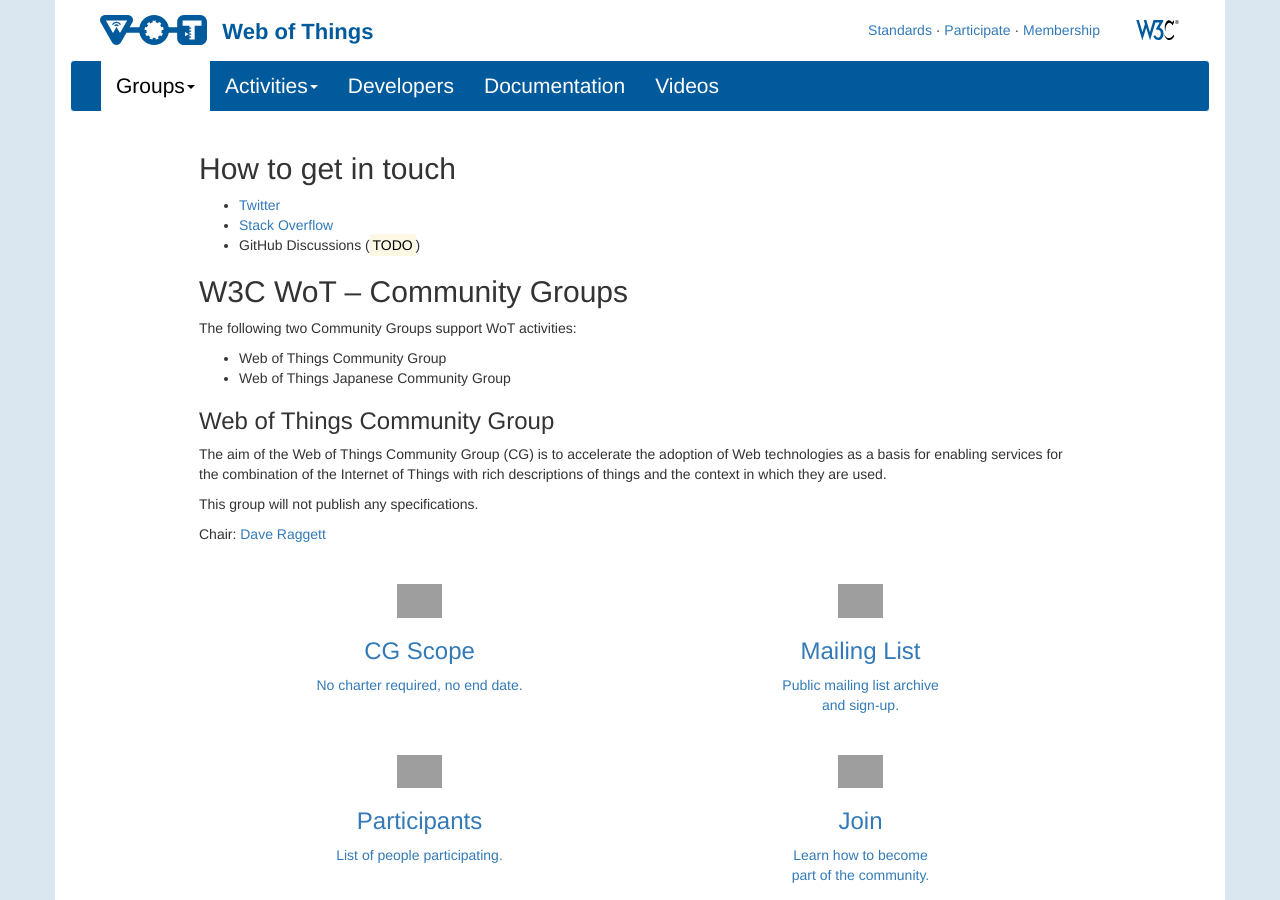
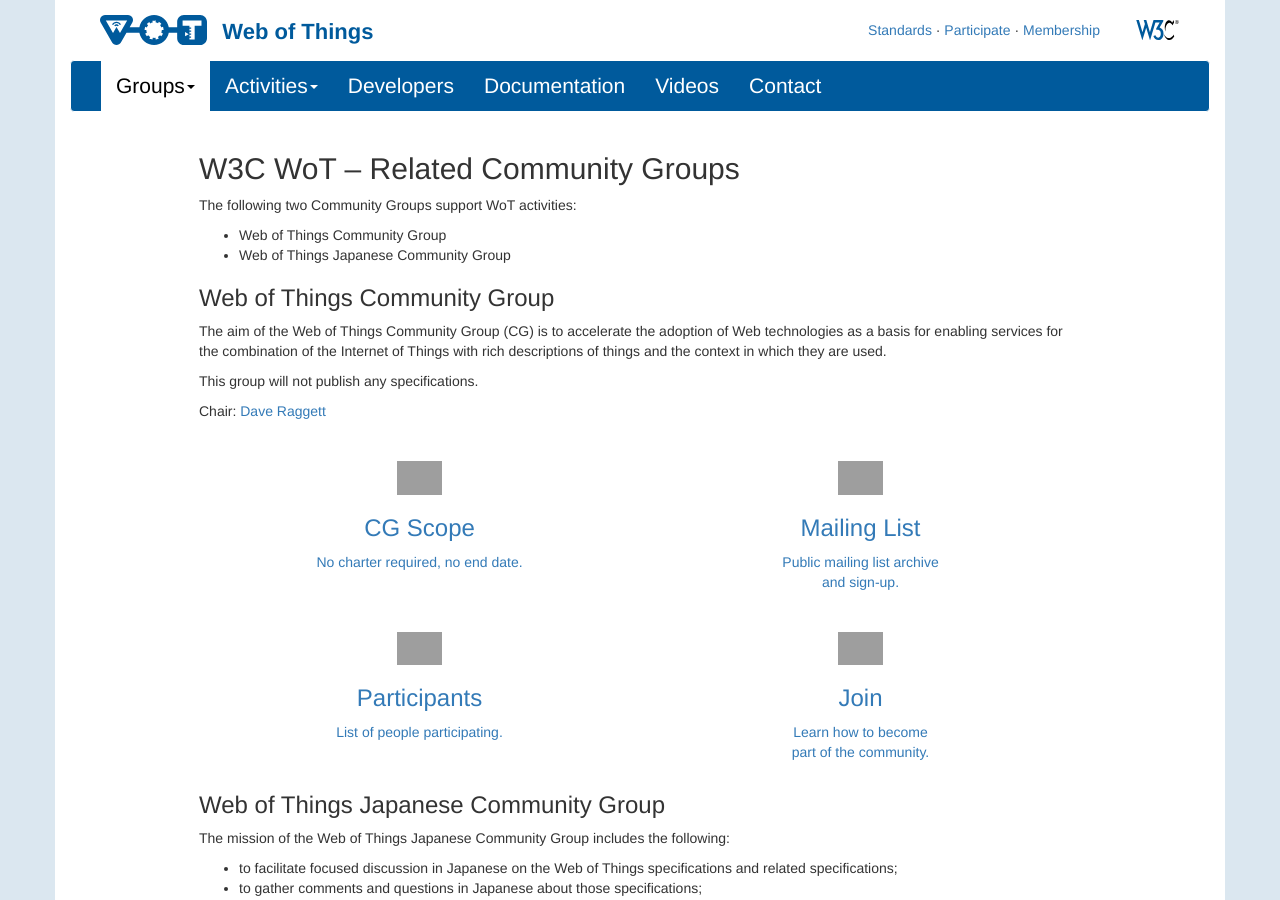
Before and after one commit to w3c/wot-marketing, a Jekyll site: the page built from docs/cg/index.html, in a window 1280 px wide and 900 px high. Built offline with Jekyll 4.4.1, drawn with Linux system fonts in a browser that asks for light colours; nearby versions of some CDN libraries; grey boxes are pictures that could not be loaded.

Commit message:
docs: create dedicated contact page

```diff
--- a/docs/_config.yml
+++ b/docs/_config.yml
@@ -14,7 +14,7 @@
      url: wg/
    - title: Interest Group
      url: ig/
-   - title: Community
+   - title: Community Groups
      url: cg/
  - title: Activities
    subnavigation:
@@ -40,6 +40,8 @@
    url: documentation/
  - title: Videos
    url: videos/
+ - title: Contact
+   url: contact/
 #   - title: Getting Started
 #     url: getting-started/
 #   - title: Calls and Meetings
--- a/docs/cg/index.html
+++ b/docs/cg/index.html
@@ -1,17 +1,10 @@
 ---
 layout: default
-title: W3C WoT – Community
+title: W3C WoT – Community Groups
 group: "navigation"
 ---
 <div>
-	<h2>How to get in touch</h2>
-	<ul>
-		<li><a href="https://twitter.com/W3C_WoT">Twitter</a></li>
-		<li><a href="https://stackoverflow.com/questions/tagged/web-of-things">Stack Overflow</a></li>
-		<li>GitHub Discussions (<mark>TODO</mark>)</li>
-	</ul>
-
-	<h2>W3C WoT – Community Groups</h2>
+	<h2>W3C WoT – Related Community Groups</h2>
 	<p>The following two Community Groups support WoT activities:</p>
 	<ul>
 		<li>Web of Things Community Group</li>
--- a/docs/index.html
+++ b/docs/index.html
@@ -49,7 +49,7 @@
 				<div class="icon"><img src="https://image.flaticon.com/icons/svg/490/490357.svg" alt="" width="45" />
 				</div>
 				<div class="description">
-					<h3>Community Group</h3>
+					<h3>Community Groups</h3>
 					<p>Users, stakeholders, and open discussion for everyone.</p>
 				</div>
 			</a>
```
Also changed, not shown: docs/contact/index.html (added, +13 -0 lines).
